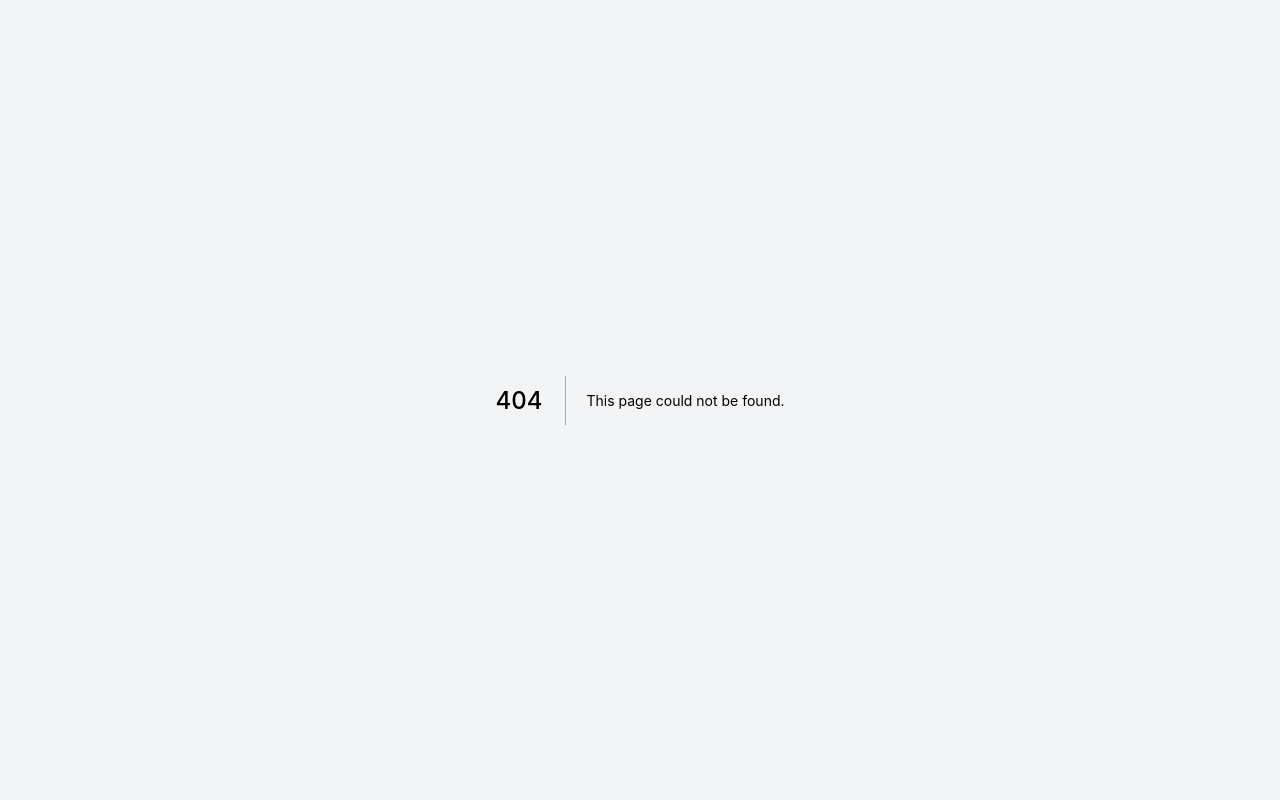
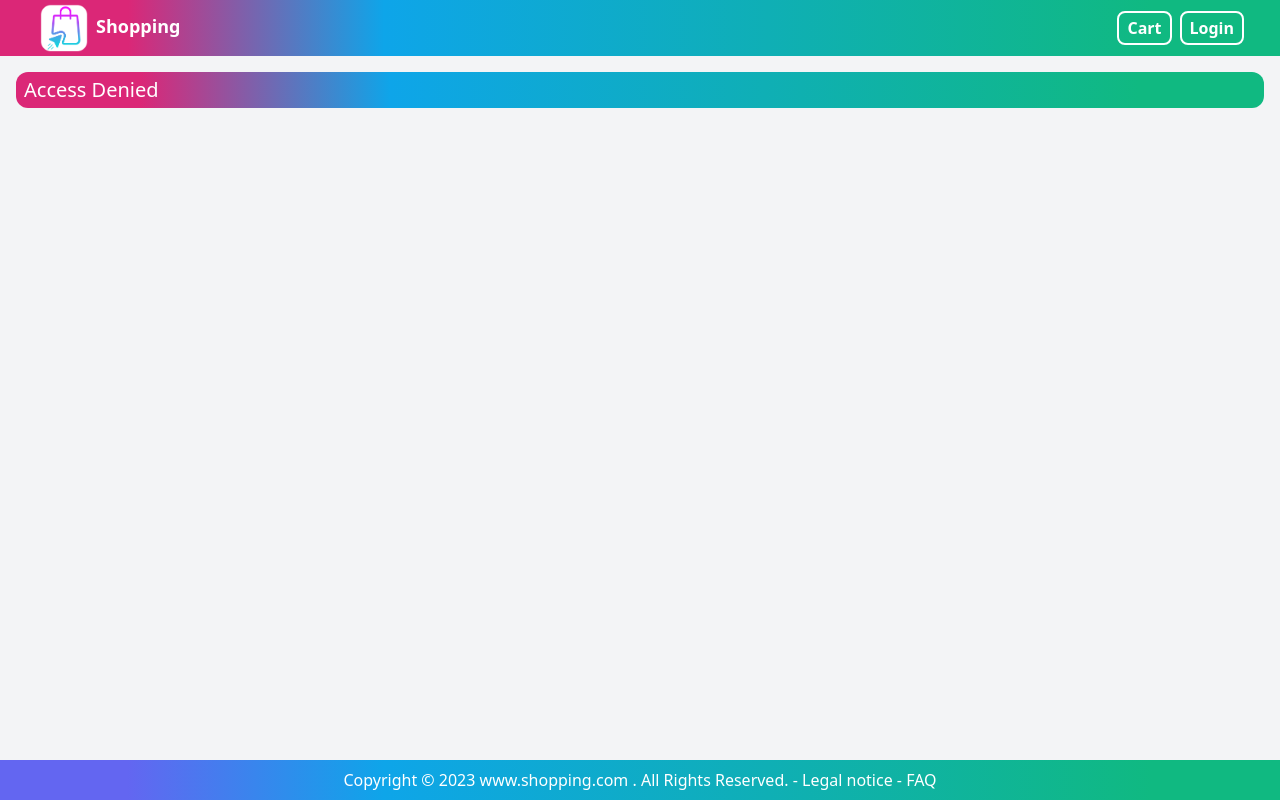
Before and after one commit to Mehranlip/Shopping-NextJs-Express, a Next.js app: page /unauthorized in a window 1280 px wide. Before the commit this address had no page. Built offline with nearby package versions, Linux system fonts and the light colour scheme; no server answers.

Commit message:
fix check user login

```diff
--- a/pages/_app.js
+++ b/pages/_app.js
@@ -1,15 +1,43 @@
 import '../styles/globals.css'
+
 import { CartContextProvider } from '../context/Cart'
-import { SessionProvider } from 'next-auth/react';
+import { SessionProvider, useSession } from 'next-auth/react';
+import { useRouter } from 'next/router';
+
 
 function MyApp({ Component, pageProps: { session, ...pageProps } }) {
-  return <div className='bg-gray-100 '>
-    <SessionProvider session={pageProps.session}>
-      <CartContextProvider>
-        <Component {...pageProps} />
-      </CartContextProvider>
-    </SessionProvider>
-  </div>
+  return (
+    <div className='bg-gray-100'>
+      <SessionProvider session={session}>
+        <CartContextProvider>
+          {Component.auth ? (
+            <Auth>
+              <Component {...pageProps} />
+            </Auth>
+          ) : (
+            <Component {...pageProps} />
+          )}
+        </CartContextProvider>
+      </SessionProvider>
+    </div>
+  )
+}
+
+function Auth({ children }) {
+  const router = useRouter()
+
+  const { status } = useSession({
+    required: true,
+    onUnauthenticated() {
+      router.push('/unauthorized')
+    },
+  })
+
+  if (status === 'loading') {
+    return 'Loading'
+  }
+
+  return children
 }
 
 export default MyApp
--- a/pages/shipping.js
+++ b/pages/shipping.js
@@ -13,37 +13,50 @@ import Cookies from "js-cookie"
 
 
 function Shipping() {
+    const { handleSubmit, setValue, register } = useForm()
+
     const { state, dispatch } = useContext(CartContext)
-    const router = useRouter()
+
     const { cart } = state
     const { shippingData } = cart
-    const { handleSubmit, setValue, register } = useForm()
-
-
 
     useEffect(() => {
         setValue('name', shippingData.name)
         setValue('address', shippingData.address)
         setValue('postalCode', shippingData.postalCode)
-    }, [setValue, shippingData.name, shippingData.address, shippingData.postalCode])
+    }, [
+        setValue,
+        shippingData.name,
+        shippingData.address,
+        shippingData.postalCode,
+    ])
+
+    const router = useRouter()
+
     function submitHandler({ name, address, postalCode }) {
         dispatch({
-            type: "SAVE_SHIPPING-DATA",
-            payload: {
-                name, address, postalCode
-            },
+            type: 'SAVE_SHIPPING_DATA',
+            payload: { name, address, postalCode },
         })
-        Cookies.set('cart', JSON.stringify({
-            ...cart, shippingData: {
-                name, address, postalCode,
+
+        Cookies.set(
+            'cart',
+            JSON.stringify({
+                ...cart,
+                shippingData: {
+                    name,
+                    address,
+                    postalCode,
                 },
             })
         )
-        router.push("/payment")
+
+        router.push('/payment')
     }
 
 
-    return <Layout title="Shipping">
+    return (
+        <Layout title="Shipping">
             <CheckoutWizard activeStep={1} />
             <form className='mx-auto max-w-screen-md bg-white shadow-md rounded-xl px-8 pt-6 pb-8 mb-4' onSubmit={handleSubmit(submitHandler)}>
                 <h2 className='mb-4 text-xl font-semibold'>Shipping</h2>
@@ -63,7 +76,10 @@ function Shipping() {
                 </div>
             </form>
         </Layout>
+    )
 }
+
+Shipping.auth = true
 
 
 export default dynamic(() => Promise.resolve(Shipping), { ssr: false })
--- /dev/null
+++ b/pages/unauthorized.js
@@ -0,0 +1,12 @@
+import Layout from "../components/Layout"
+
+
+function Unauthorized() {
+    return (
+        <Layout title="Access Denied">
+            <h2 className="mb-4 text-white px-2 py-1 text-xl rounded-xl bg-gradient-to-r  from-pink-600 from-10% via-sky-500 via-30% to-emerald-500 to-90%">Access Denied</h2>
+        </Layout>
+    )
+}
+
+export default Unauthorized
```
Also changed, not shown: components/CheckoutWizard.js (line endings or trailing spaces). Lines whose indentation alone changed are shown as unchanged.
